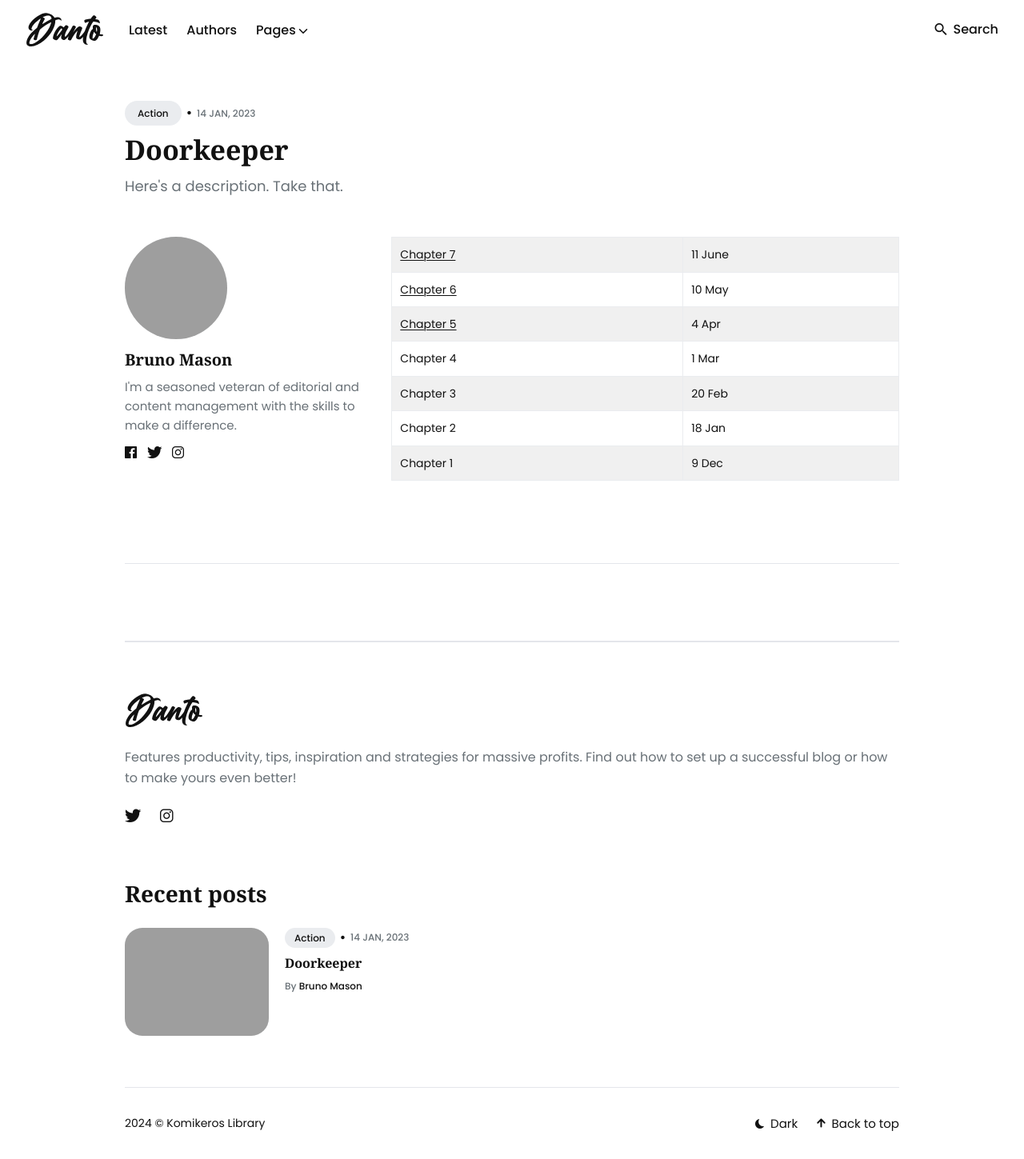
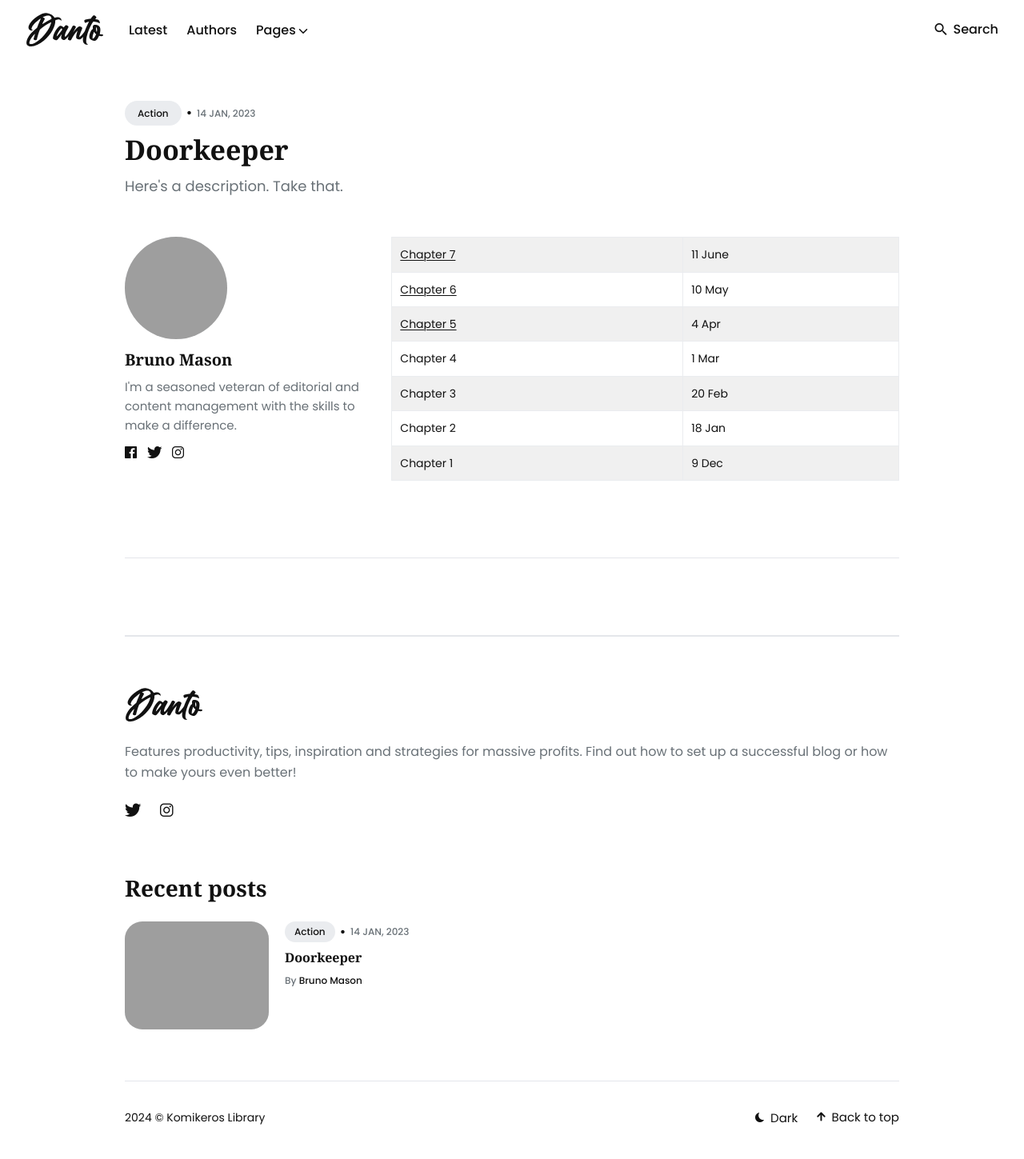
Before and after one commit to komikeros/komikeros.github.io, a Jekyll site: the page built from _posts/2000-01-01-doorkeeper.md, in a window 1280 px wide. Shown: the whole page at 80% size. Built offline with Jekyll 4.4.1, drawn with Linux system fonts in a browser that asks for light colours; grey boxes are pictures that could not be loaded.

Commit message:
Shrink padding under sidebar

```diff
--- a/_sass/3-modules/_sidebar.scss
+++ b/_sass/3-modules/_sidebar.scss
@@ -3,7 +3,7 @@
 
   .widget-sidebar {
     margin-bottom: 32px;
-    padding-bottom: 32px;
+    padding-bottom: 15px;
     border-bottom: 1px solid var(--border-color);
 
     &:last-child {
```
